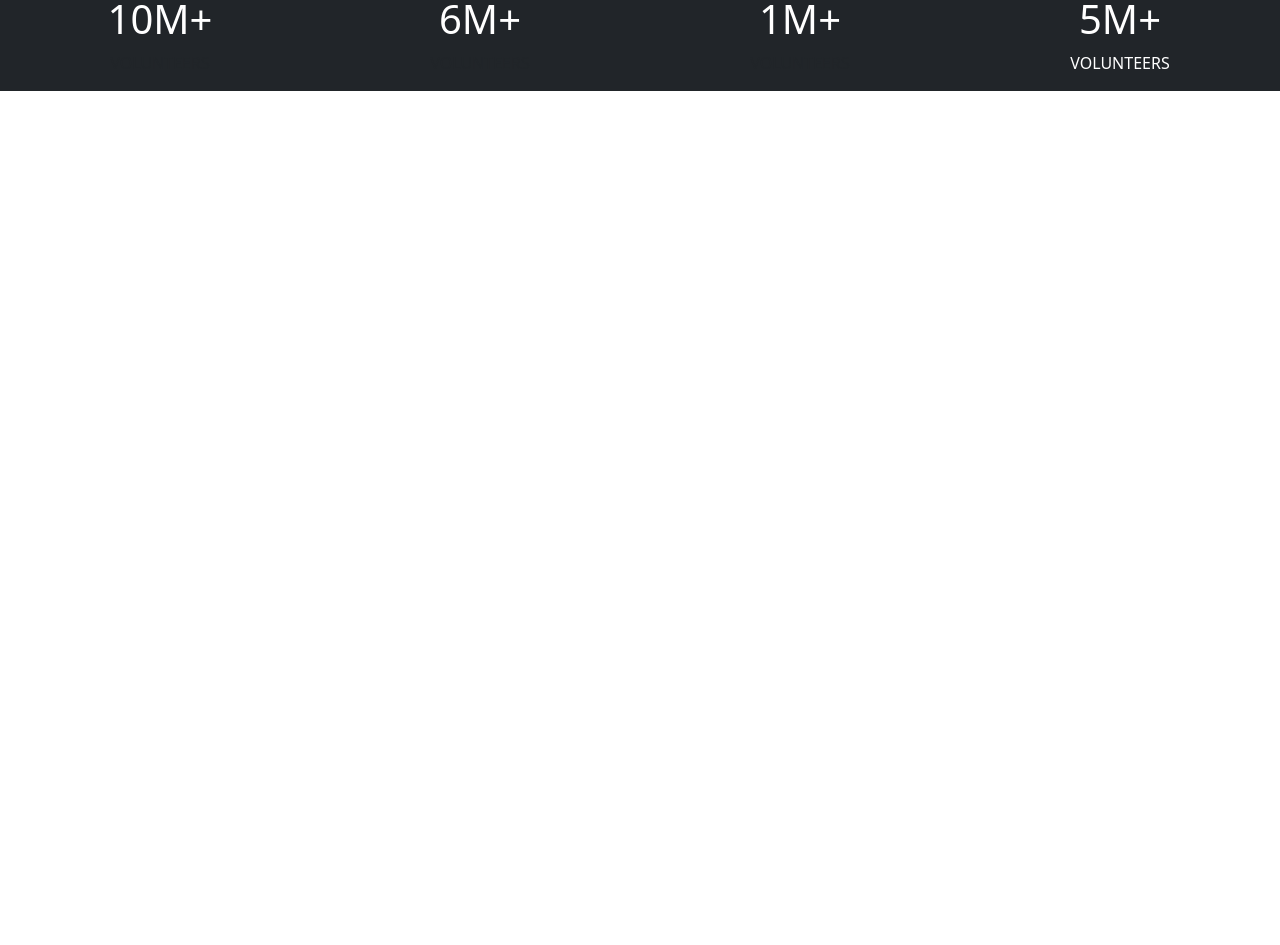
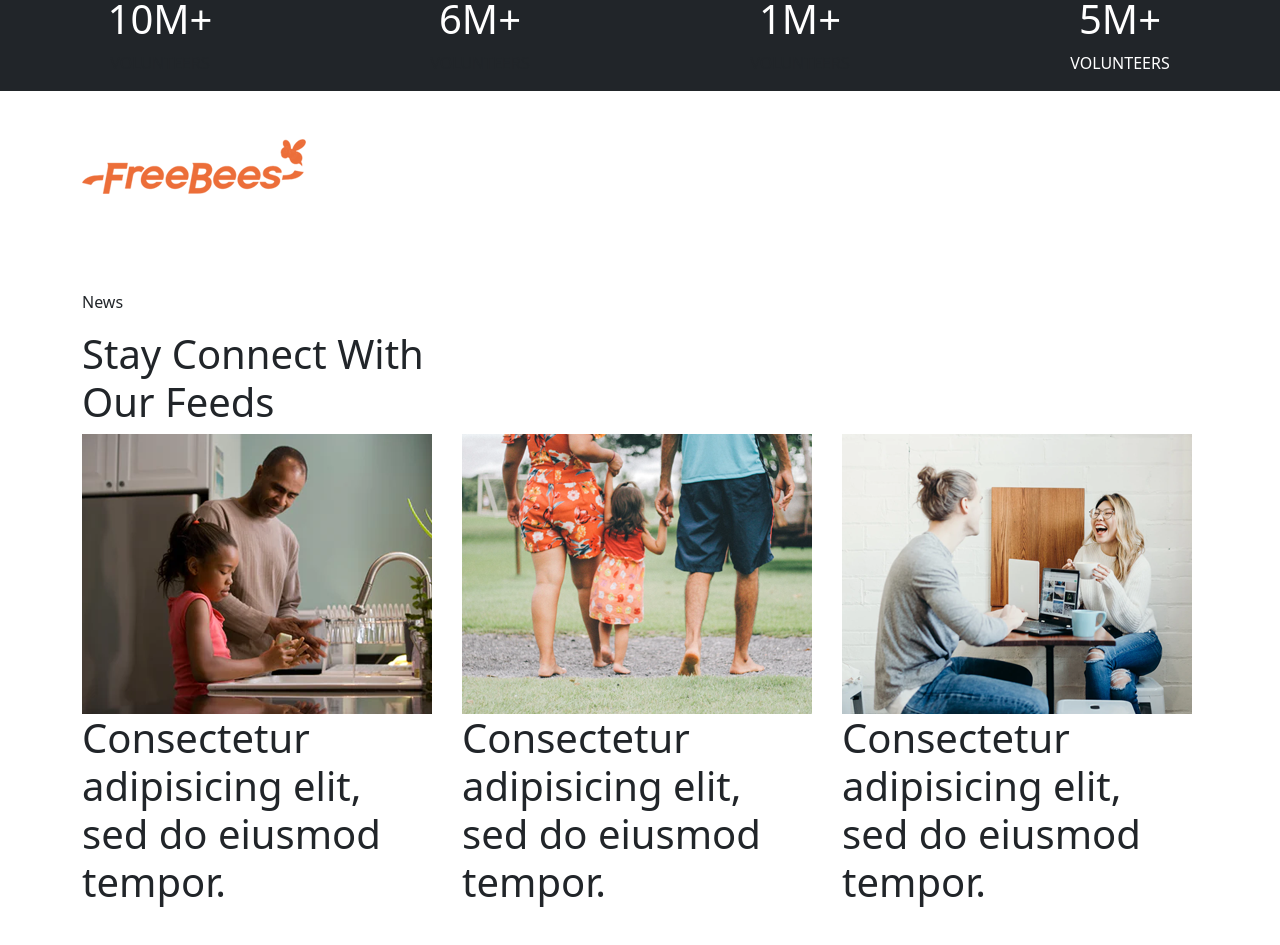
Before and after one commit to mazhars-git/test-project-bdevs, a React (Create React App) app: page / in a window 1280 px wide. Shown: the part 4200-5145 px from the top of the page. Before the commit the page ends 4291 px from the top, so only its background shows below. Built offline with nearby package versions, Linux system fonts and the light colour scheme.

Commit message:
news page created

```diff
--- a/src/Components/Home/Home.js
+++ b/src/Components/Home/Home.js
@@ -5,6 +5,8 @@ import Contact from '../Contact/Contact';
 import Events from '../Events/Events';
 import Features from '../Features/Features';
 import Header from '../Header/Header';
+import News from '../News/News';
+import Reviews from '../Reviews/Reviews';
 import Sermons from '../Sermons/Sermons';
 
 const Home = () => {
@@ -17,6 +19,8 @@ const Home = () => {
             <Contact />
             <Features />
             <Achievements />
+            <Reviews />
+            <News />
         </div>
     );
 };
--- /dev/null
+++ b/src/Components/News/News.js
@@ -0,0 +1,45 @@
+import React from 'react';
+import Image_1 from '../../images/news_1.png';
+import Image_2 from '../../images/news_2.png';
+import Image_3 from '../../images/news_3.png';
+import NewsData from './NewsData';
+
+const News = () => {
+    const newses = [
+        {
+            image: Image_1,
+            date: '14TH MAY 2018',
+            title: "Consectetur adipisicing elit, sed do eiusmod tempor.",
+            details: 'Lorem ipsum dolor sit amet, consectetur adipisicing elit, sed do eiusmod tempor incididunt ut labore et dolore magna.'
+        },
+        {
+            image: Image_2,
+            date: '14TH MAY 2018',
+            title: "Consectetur adipisicing elit, sed do eiusmod tempor.",
+            details: 'Lorem ipsum dolor sit amet, consectetur adipisicing elit, sed do eiusmod tempor incididunt ut labore et dolore magna.'
+        },
+        {
+            image: Image_3,
+            date: '14TH MAY 2018',
+            title: "Consectetur adipisicing elit, sed do eiusmod tempor.",
+            details: 'Lorem ipsum dolor sit amet, consectetur adipisicing elit, sed do eiusmod tempor incididunt ut labore et dolore magna.'
+        }
+    ]
+    return (
+        <section>
+            <div className='container py-5'>
+                <p>News</p>
+                <h1>Stay Connect With <br/>
+                    Our Feeds
+                </h1>
+                <div className="row">
+                    {
+                        newses.map(data => <NewsData data={data}></NewsData>)
+                    }
+                </div>
+            </div>
+        </section>
+    );
+};
+
+export default News;
--- /dev/null
+++ b/src/Components/News/NewsData.js
@@ -0,0 +1,15 @@
+import React from 'react';
+
+const NewsData = (props) => {
+    const {title, image} = props.data;
+    return (
+        <div className='col-md-4'>
+            <div>
+                <img src={image} alt="" />
+                <h1>{title}</h1>
+            </div>
+        </div>
+    );
+};
+
+export default NewsData;
--- a/src/Components/Reviews/Reviews.js
+++ b/src/Components/Reviews/Reviews.js
@@ -1,9 +1,13 @@
 import React from 'react';
+import FreeBees from '../../images/freebees.png';
 
 const Reviews = () => {
     return (
         <section>
+            <div className='container py-5'>
+                <img src={FreeBees} alt="" />
 
+            </div>
         </section>
     );
 };
```
